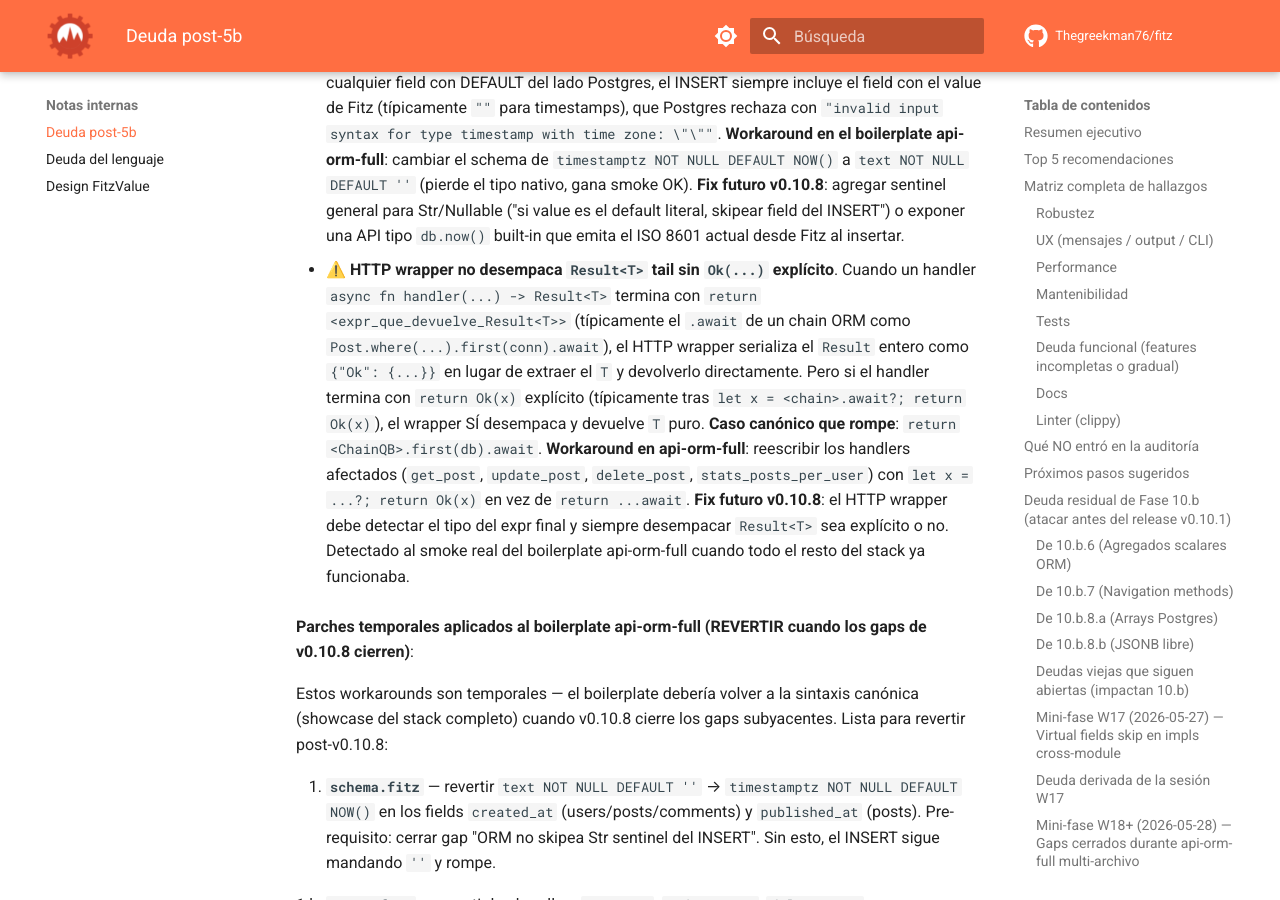
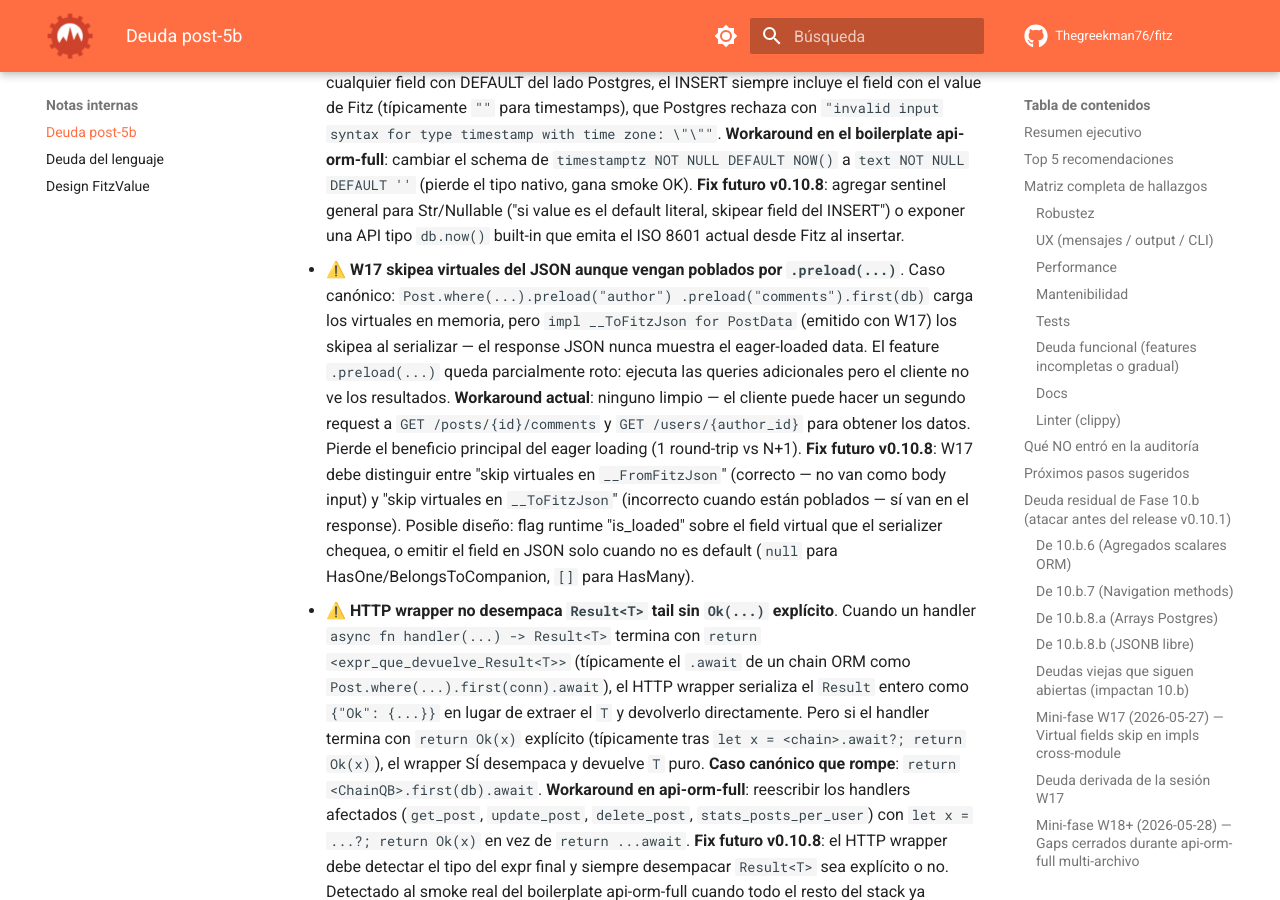
Before and after one commit to Thegreekman76/fitz, an MkDocs documentation site: the page built from docs/deudas-post-5b.md, in a window 1280 px wide and 900 px high, scrolled down 62182 px. Built offline with MkDocs 1.6.1 and Material for MkDocs 9.7.7, drawn with Linux system fonts in a browser that asks for light colours; emoji names are drawn with the system emoji font; comment, search, counter and statistics services are not loaded.

Commit message:
nota del gap W17 eager loading

```diff
--- a/docs/deudas-post-5b.md
+++ b/docs/deudas-post-5b.md
@@ -1951,6 +1951,27 @@ levanta el server contra una DB real y se le pegan requests HTTP.
   exponer una API tipo `db.now()` built-in que emita el ISO 8601
   actual desde Fitz al insertar.
 
+- ⚠️ **W17 skipea virtuales del JSON aunque vengan poblados por
+  `.preload(...)`**. Caso canónico: `Post.where(...).preload("author")
+  .preload("comments").first(db)` carga los virtuales en memoria,
+  pero `impl __ToFitzJson for PostData` (emitido con W17) los
+  skipea al serializar — el response JSON nunca muestra el
+  eager-loaded data. El feature `.preload(...)` queda
+  parcialmente roto: ejecuta las queries adicionales pero el
+  cliente no ve los resultados.
+  **Workaround actual**: ninguno limpio — el cliente puede
+  hacer un segundo request a `GET /posts/{id}/comments` y
+  `GET /users/{author_id}` para obtener los datos. Pierde el
+  beneficio principal del eager loading (1 round-trip vs N+1).
+  **Fix futuro v0.10.8**: W17 debe distinguir entre "skip
+  virtuales en `__FromFitzJson`" (correcto — no van como body
+  input) y "skip virtuales en `__ToFitzJson`" (incorrecto cuando
+  están poblados — sí van en el response). Posible diseño:
+  flag runtime "is_loaded" sobre el field virtual que el
+  serializer chequea, o emitir el field en JSON solo cuando no
+  es default (`null` para HasOne/BelongsToCompanion, `[]` para
+  HasMany).
+
 - ⚠️ **HTTP wrapper no desempaca `Result<T>` tail sin `Ok(...)`
   explícito**. Cuando un handler `async fn handler(...) -> Result<T>`
   termina con `return <expr_que_devuelve_Result<T>>` (típicamente
```
